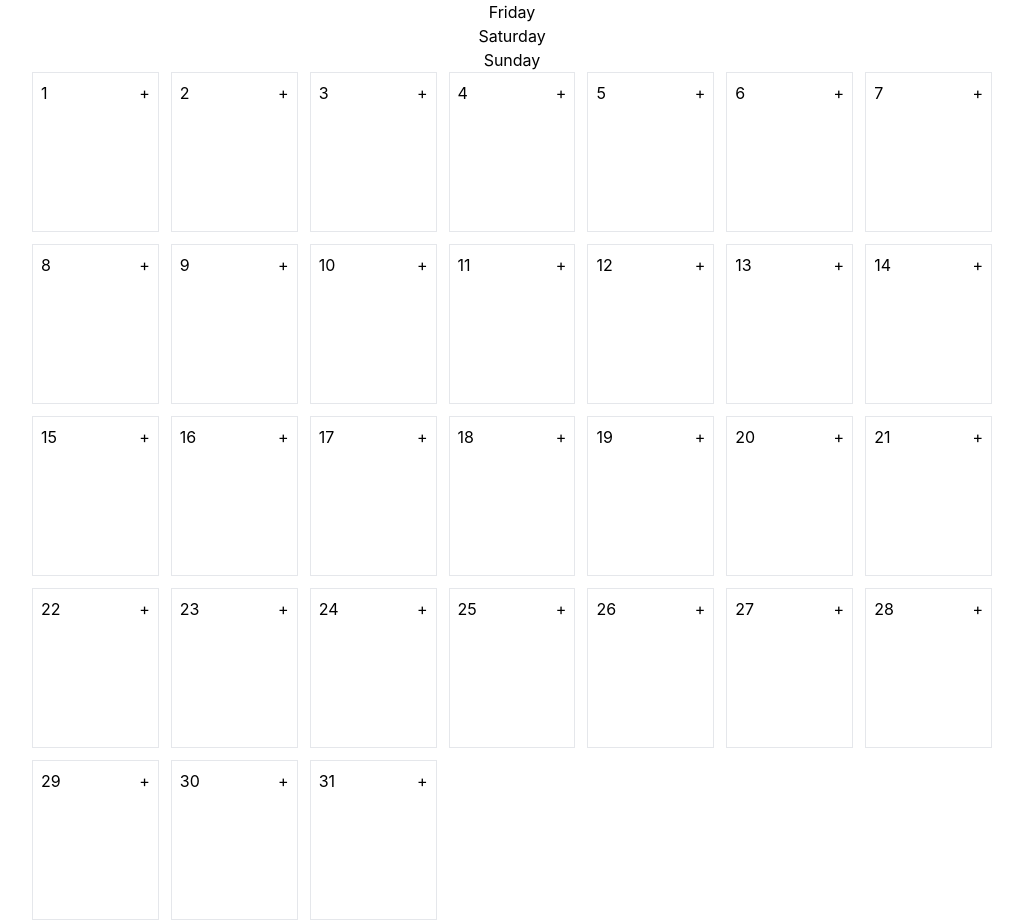
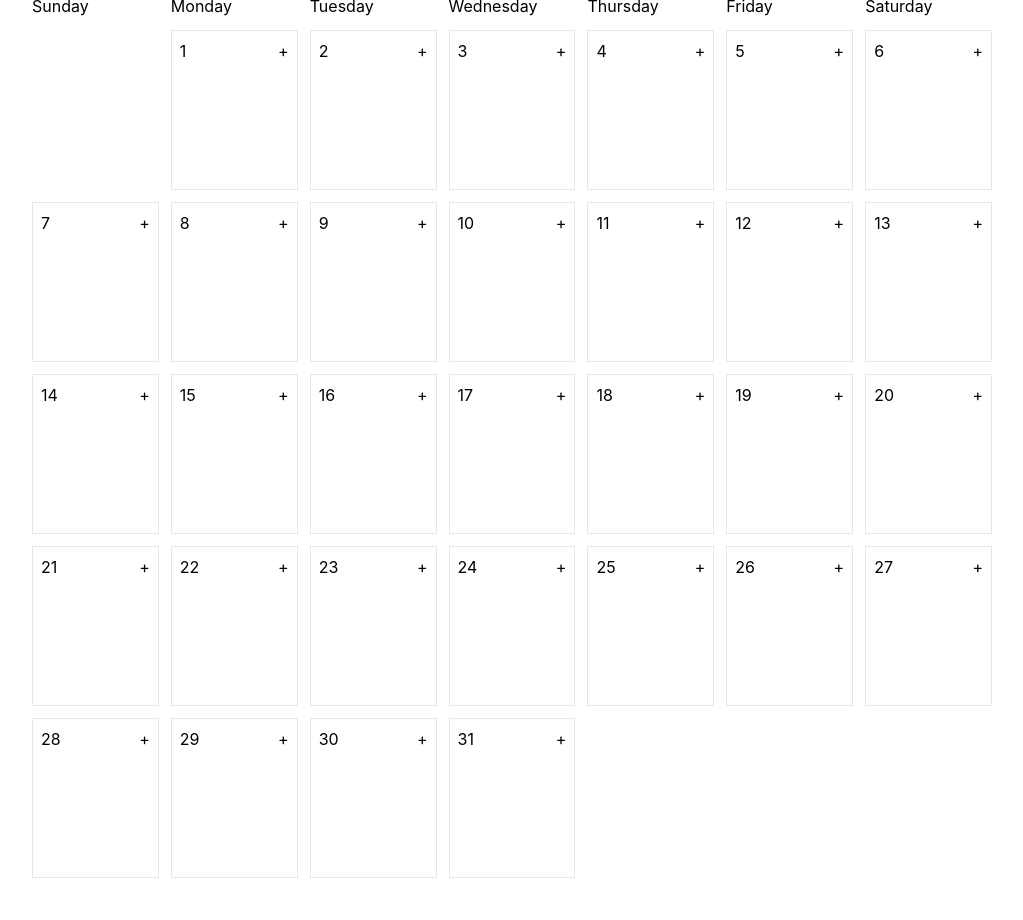
Before and after one commit to vehikl/gym-booking, a React (Create React App) app: page / in a window 1280 px wide. Shown: the whole page, without its empty margins (128-1151 px from the left). After the commit the page ends 878 px from the top, so only its background shows below. Built offline with nearby package versions, Linux system fonts and the light colour scheme.

Commit message:
add month pagination

```diff
--- a/package.json
+++ b/package.json
@@ -9,6 +9,7 @@
     "@testing-library/react": "^11.1.0",
     "@testing-library/user-event": "^12.1.10",
     "autoprefixer": "^9",
+    "classnames": "^2.2.6",
     "dayjs": "^1.10.4",
     "postcss": "^7",
     "react": "^17.0.2",
--- a/src/App.js
+++ b/src/App.js
@@ -1,20 +1,48 @@
 import Day from './Day'
 import dayjs from 'dayjs'
+import { useState } from 'react'
 
 function App() {
-  const days = Array.from({length: dayjs().daysInMonth()}, (_, index) => ++index)
-  const daysOfTheWeeks = ['Monday', 'Tuesday', 'Wednesday', 'Thursday', 'Friday', 'Saturday', 'Sunday']
+  const [monthOffset, setMonthOffset] = useState(0)
+
+  const selectedMonth = dayjs().add(monthOffset, 'M')
+
+  const days = Array.from({length: selectedMonth.daysInMonth()}, (_, index) => ++index)
+  const daysOfTheWeeks = ['Sunday', 'Monday', 'Tuesday', 'Wednesday', 'Thursday', 'Friday', 'Saturday']
+
+  const addMonth = () => setMonthOffset(monthOffset + 1)
+  const subtractMonth = () => setMonthOffset(monthOffset - 1)
+  const goToCurrentMonth = () => setMonthOffset(0)
+  const startDay = parseInt(selectedMonth.startOf('month').format('d')) + 1
+  console.log({ startDay })
+  console.log({ startDay: dayjs().format('dddd') })
+
+  // get current day of the week (Mon, Tues, Wed, ...)
+  // figure out it's offset (0, 1, 2, ...)
+
+
+  // get the number of days before the offset
+  // use the number of days before offset to offset the grid
 
   return (
     <div className="month flex flex-col items-center justify-center h-screen">
-      <h1>Month</h1>
-      {daysOfTheWeeks.map(day => (
-          <div>{day}</div>
-      ))}
+      <h1>{selectedMonth.format('MMMM YYYY')}</h1>
+      <div className='flex flex-row'>
+        <button className='p-3' onClick={subtractMonth}>Previous month</button>
+        <button className='p-3' onClick={goToCurrentMonth}>Now</button>
+        <button className='p-3' onClick={addMonth}>Next month</button>
+      </div>
+
       <div className="week grid grid-cols-7 gap-3 w-3/4">
-        {days.map(day => (
-          <Day key={day} day={day} />
+        {daysOfTheWeeks.map(day => (
+            <div>{day}</div>
         ))}
+
+        {days.map((day, index) => {
+            if (index === 0) return <Day className={`col-start-${startDay}`} key={day} day={day} />
+
+            return <Day key={day} day={day} />
+        })}
       </div>
     </div>
   );
--- a/src/Day.jsx
+++ b/src/Day.jsx
@@ -1,6 +1,8 @@
-function Day({ day }) {
+import cn from 'classnames'
+
+function Day({ className, day }) {
     return (
-        <div className="h-40 day border p-2 relative">
+        <div className={cn(className, 'h-40 day border p-2 relative')}>
             <div className="flex flex-row justify-between">
                 <div className="text-base">{day}</div>
                 <button>+</button>
```
Also changed, not shown: 1 other file (tests, documents, lock files or other folders).
